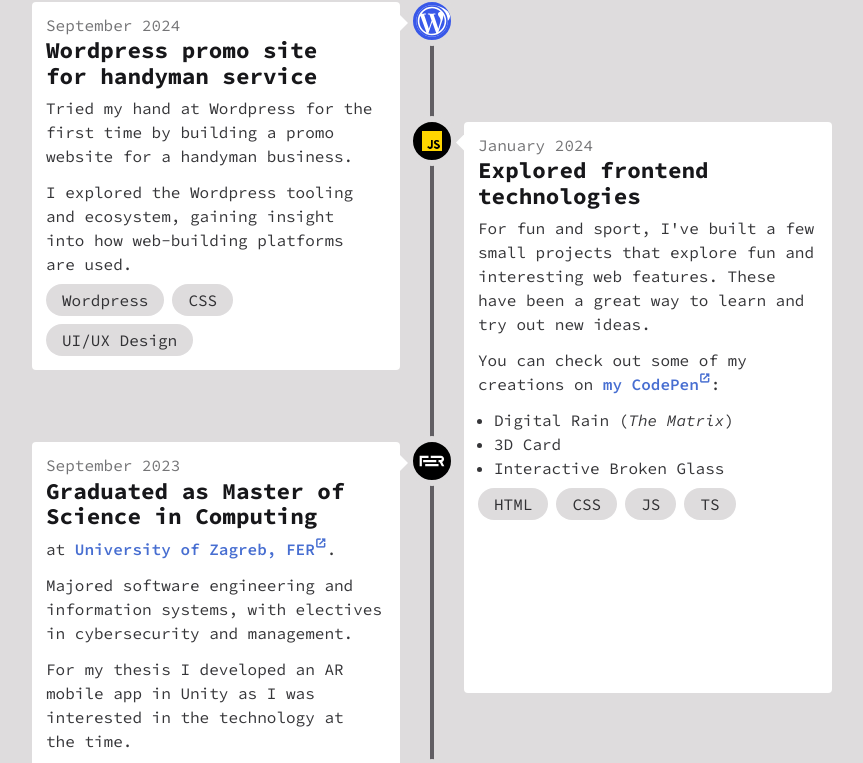
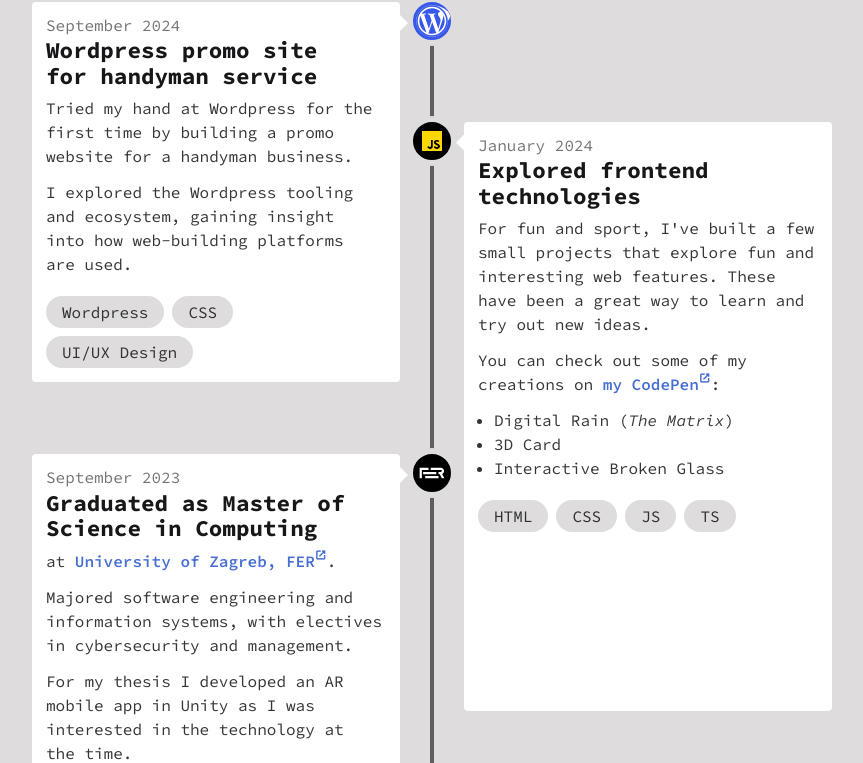
Before and after one commit to vmagjer/my-portfolio, a React (Vite) app: page / in a window 1280 px wide. Shown: the part 1976-2739 px from the top of the page, without its empty margins (208-1071 px from the left). Built offline with nearby package versions, Linux system fonts and the light colour scheme.

Commit message:
add more spacing above skills

```diff
--- a/src/components/TimelineItem.tsx
+++ b/src/components/TimelineItem.tsx
@@ -174,7 +174,7 @@ const SkillList = styled.ul`
   flex-wrap: wrap;
   padding: 0 !important;
   gap: 8px;
-  margin-top: 0.5rem;
+  margin-top: 1.25rem;
 `
 const SkillItem = styled.li`
   list-style: none;
```
